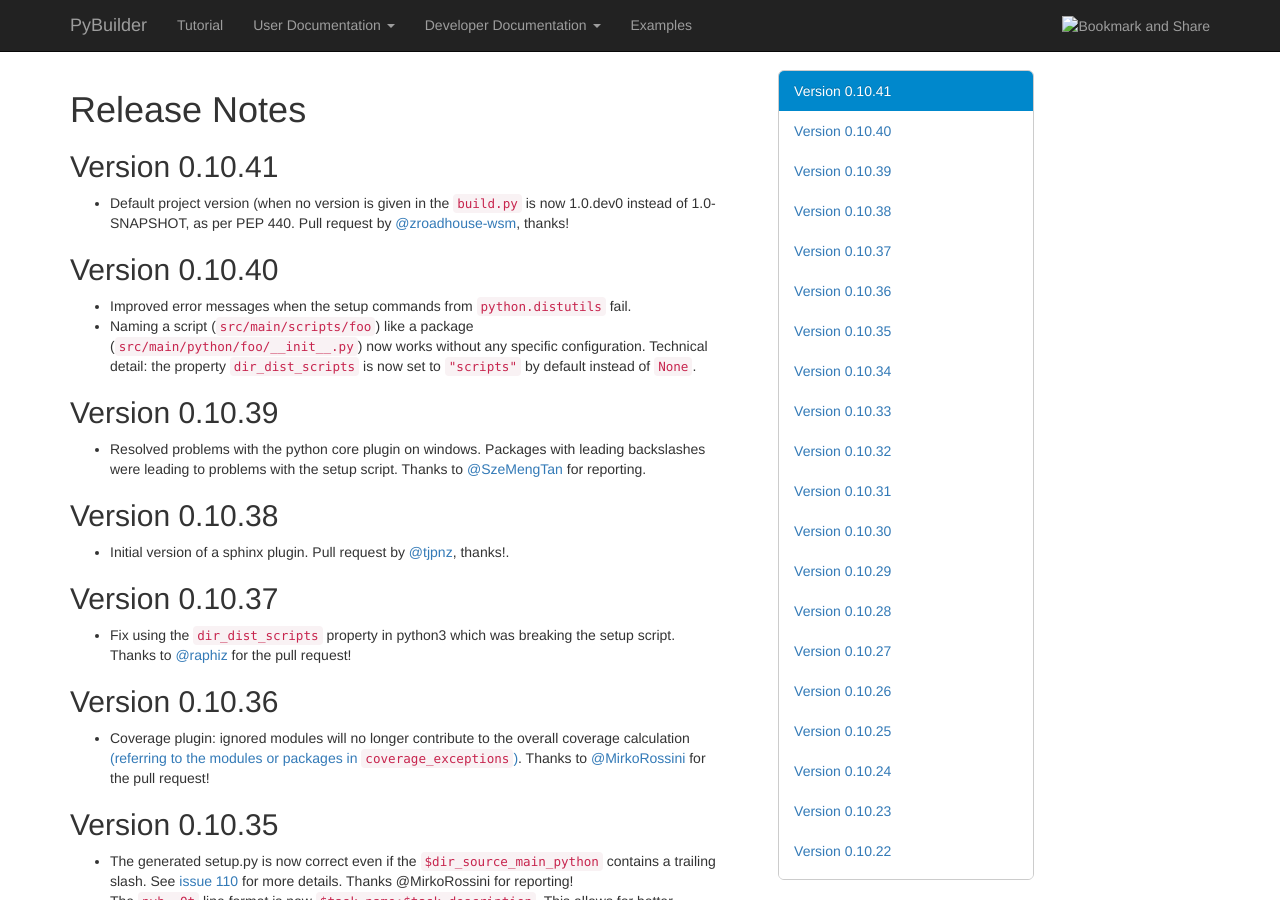
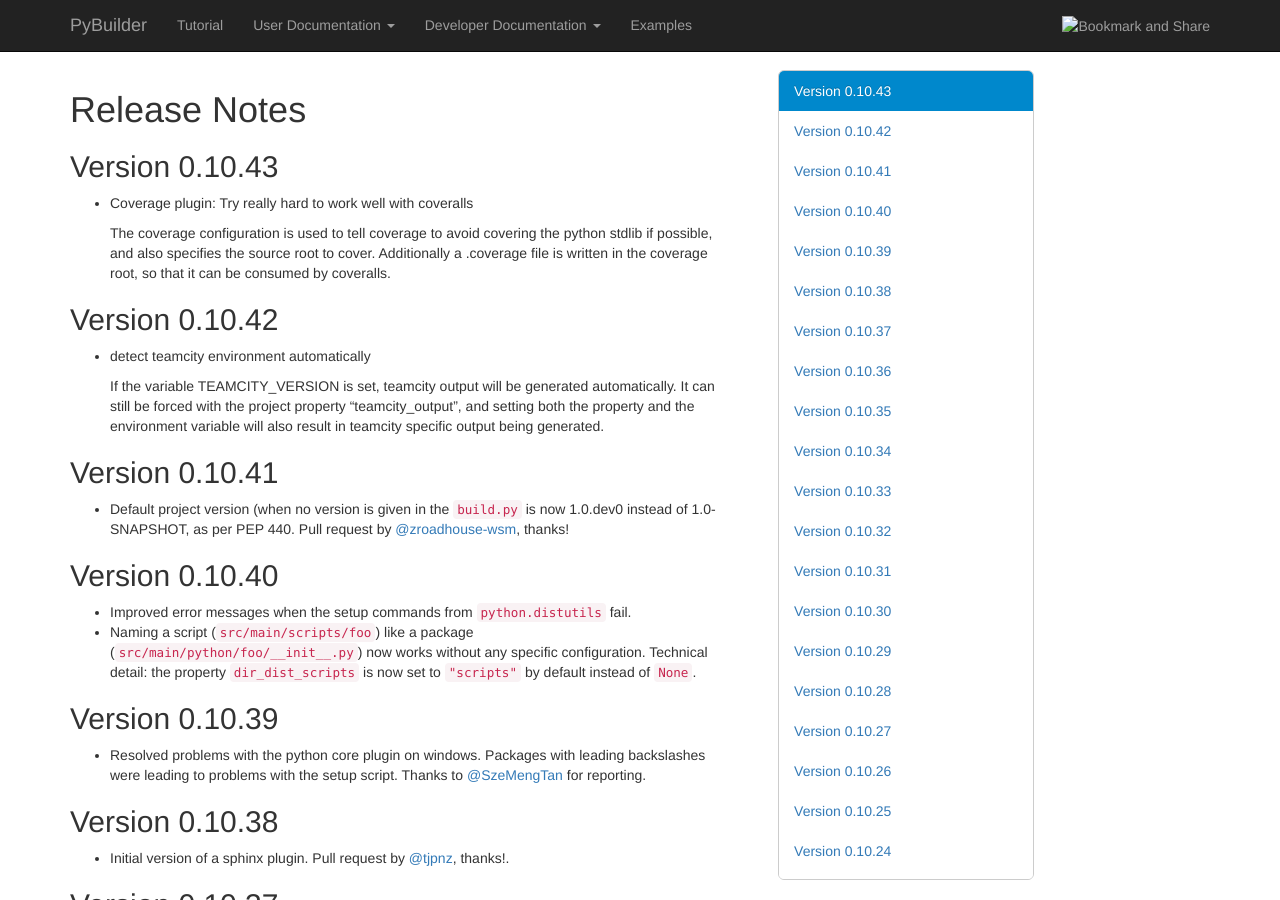
Before and after one commit to pybuilder/pybuilder.github.io, a Jekyll site: the page built from releasenotes/index.md, in a window 1280 px wide and 900 px high. Built offline with Jekyll 4.4.1, drawn with Linux system fonts in a browser that asks for light colours; nearby versions of some CDN libraries.

Commit message:
release notes update

```diff
--- a/releasenotes/index.md
+++ b/releasenotes/index.md
@@ -4,6 +4,25 @@
 ---
 
 # Release Notes
+
+## Version 0.10.43
+* Coverage plugin: Try really hard to work well with coveralls
+
+    The coverage configuration is used to tell coverage to avoid covering the python
+    stdlib if possible, and also specifies the source root to cover.
+    Additionally a .coverage file is written in the coverage root, so that
+    it can be consumed by coveralls.
+
+
+## Version 0.10.42
+* detect teamcity environment automatically
+
+    If the variable TEAMCITY_VERSION is set, teamcity output will be
+    generated automatically. It can still be forced with the project
+    property "teamcity_output", and setting both the property and the
+    environment variable will also result in teamcity specific output being
+    generated.
+
 
 ## Version 0.10.41
 * Default project version (when no version is given in the `build.py` is now 1.0.dev0 instead of 1.0-SNAPSHOT, as per PEP 440. Pull request by [@zroadhouse-wsm](https://github.com/zroadhouse-wsm), thanks!
```
